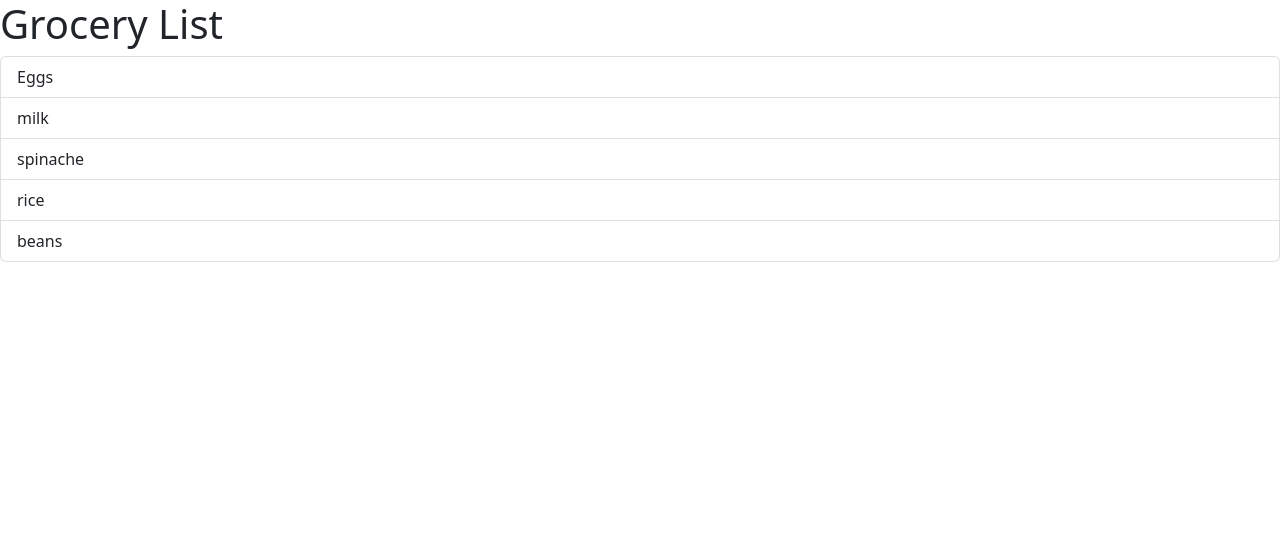
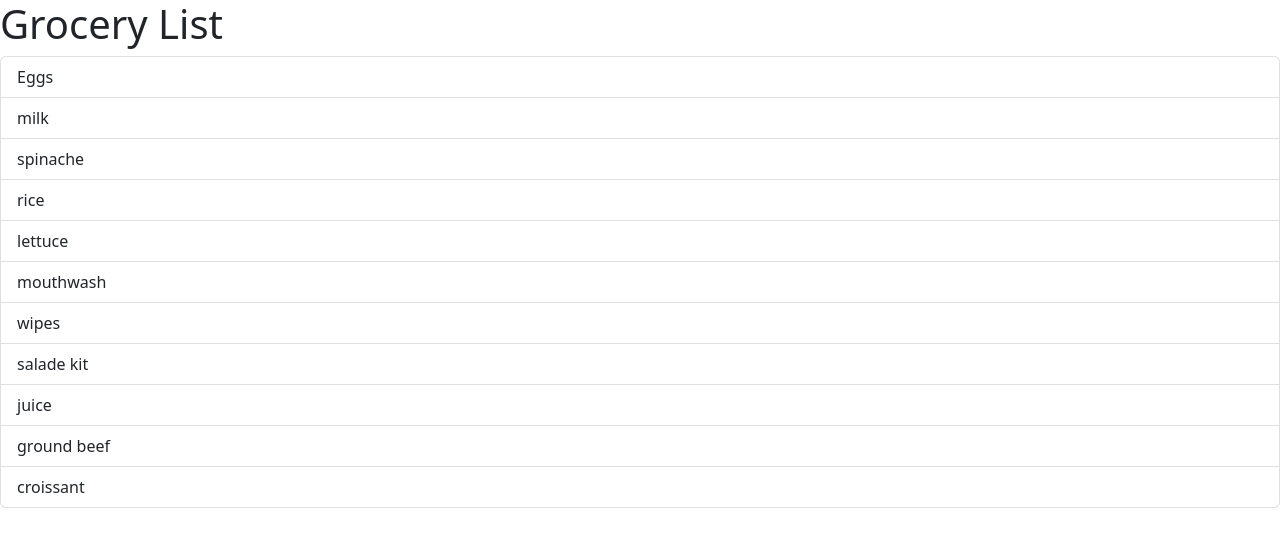
Before and after one commit to adlerabraham/Todolist, a React (Vite) app in the folder Todolist/: page / in a window 1280 px wide. Shown: the top 546 px of the page. Built offline with nearby package versions, Linux system fonts and the light colour scheme.

Commit message:
more items added

```diff
--- a/Todolist/src/Components/ListGroup.tsx
+++ b/Todolist/src/Components/ListGroup.tsx
@@ -10,7 +10,14 @@ function ListGroup({ onSelectItem }: Props) {
         'milk',
         'spinache',
         'rice',
-        'beans'
+        'lettuce',
+        'mouthwash',
+        'wipes',
+        'salade kit',
+        'juice',
+        'ground beef',
+        'croissant',
+
     ];
 
 
```
Also changed, not shown: Todolist/src/Components/Input/Input.tsx (added, +16 -0 lines), Todolist/src/Components/Input/Input.css (added).
